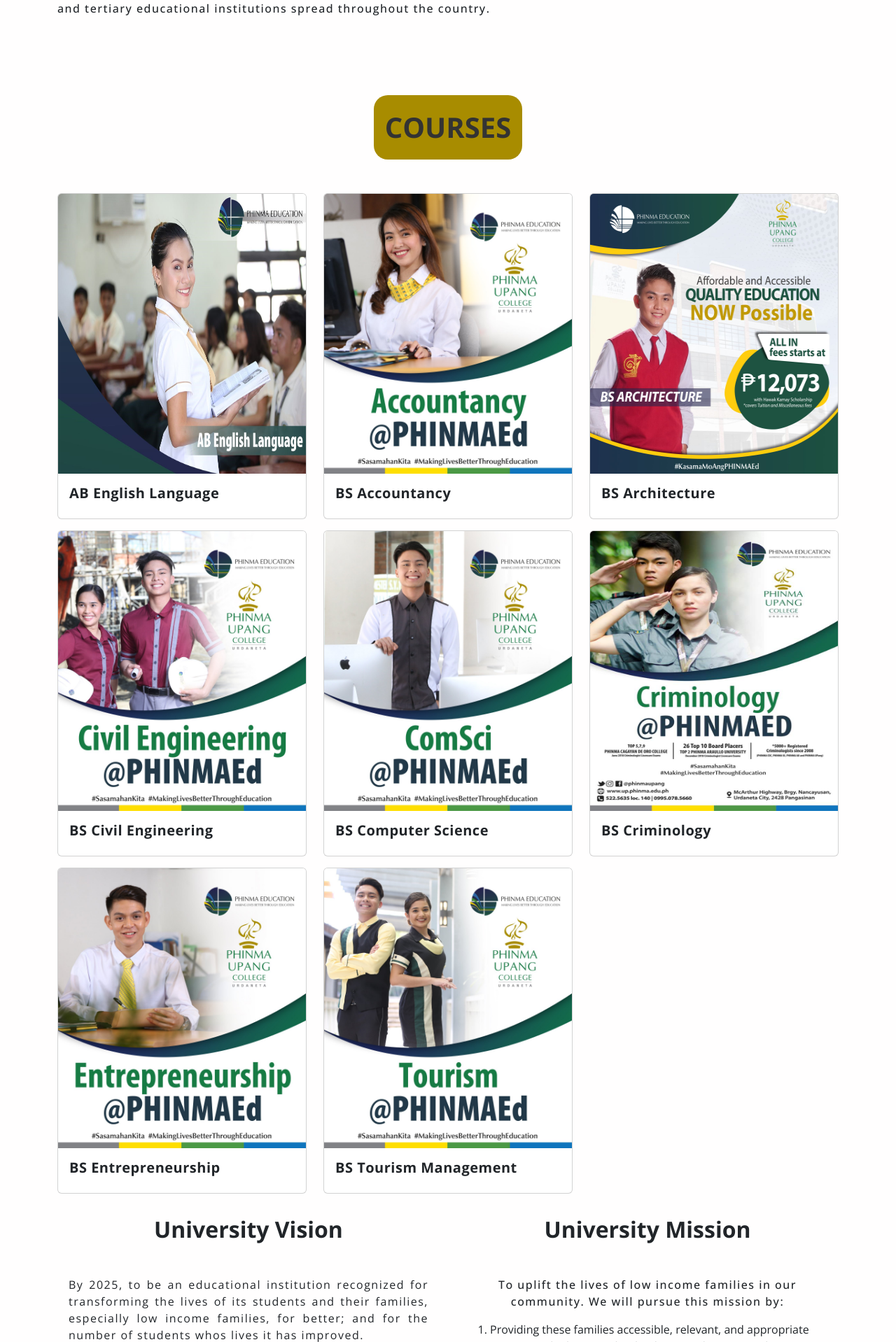
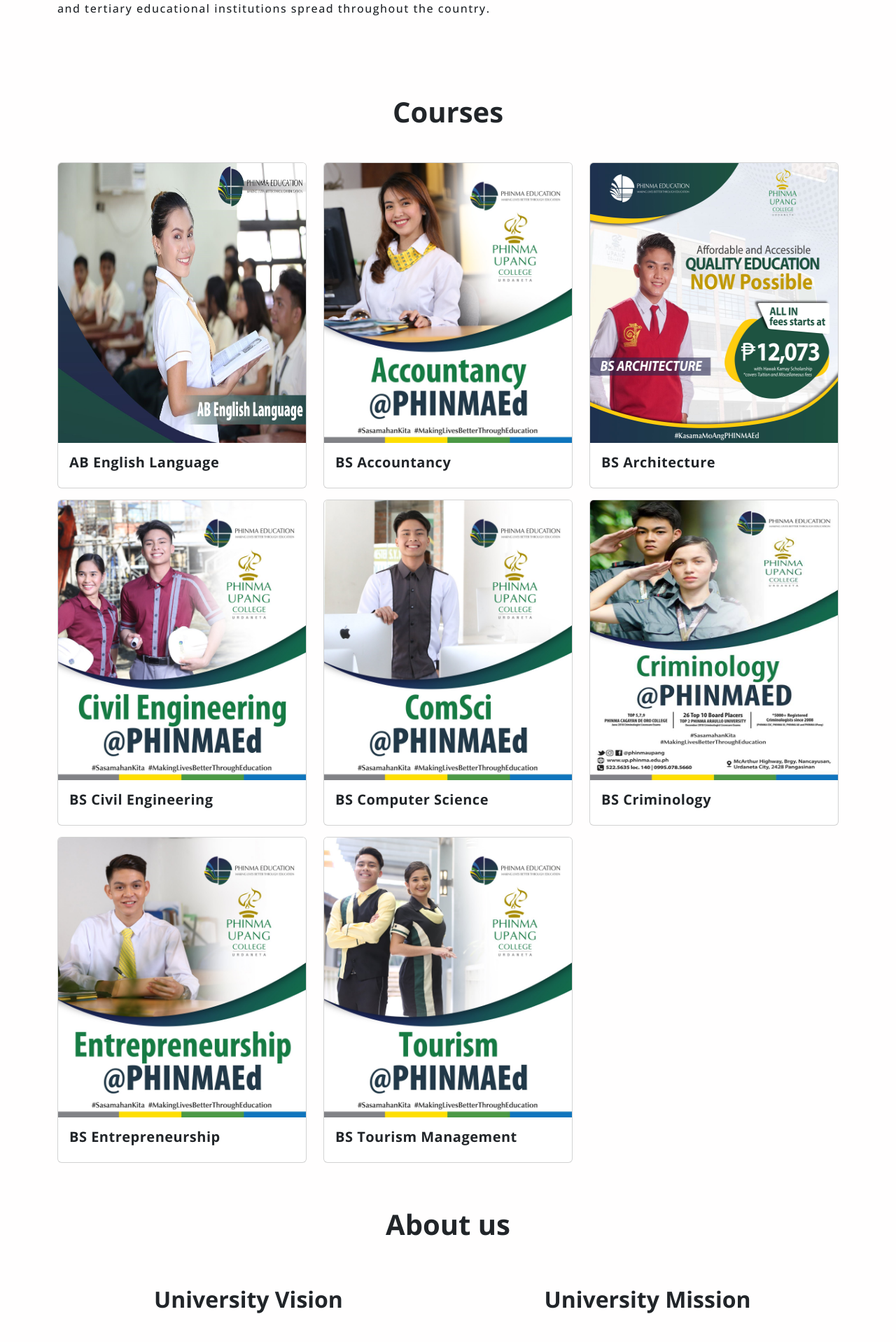
Before and after one commit to jimmark1/js-landing-page, a React (Create React App) app in the folder pucu-landing-page/: page / in a window 1280 px wide. Shown: the part 1202-3120 px from the top of the page at 70% size. Built offline with nearby package versions, Linux system fonts and the light colour scheme.

Commit message:
Update MainContent.jsx

```diff
--- a/pucu-landing-page/src/Components/MainContent.jsx
+++ b/pucu-landing-page/src/Components/MainContent.jsx
@@ -41,18 +41,17 @@
                          </p>
                     </Container>
                </section>
-               <section id="courses">
+               <section className="mb-5 " id="courses">
                     <div className="d-flex justify-content-center">
-                         <h1 className="courses-label mb-5 fw-bolder">
-                              COURSES
-                         </h1>
+                         <h1 className="label mb-5 fw-bolder">Courses</h1>
                     </div>
                     <Courses />
                </section>
                <section id="about-us">
-                    <div>
-                         <AboutUs />
+                    <div className="d-flex justify-content-center">
+                         <h1 className="label mb-5 fw-bolder">About us</h1>
                     </div>
+                    <AboutUs />
                </section>
           </div>
      );
```
